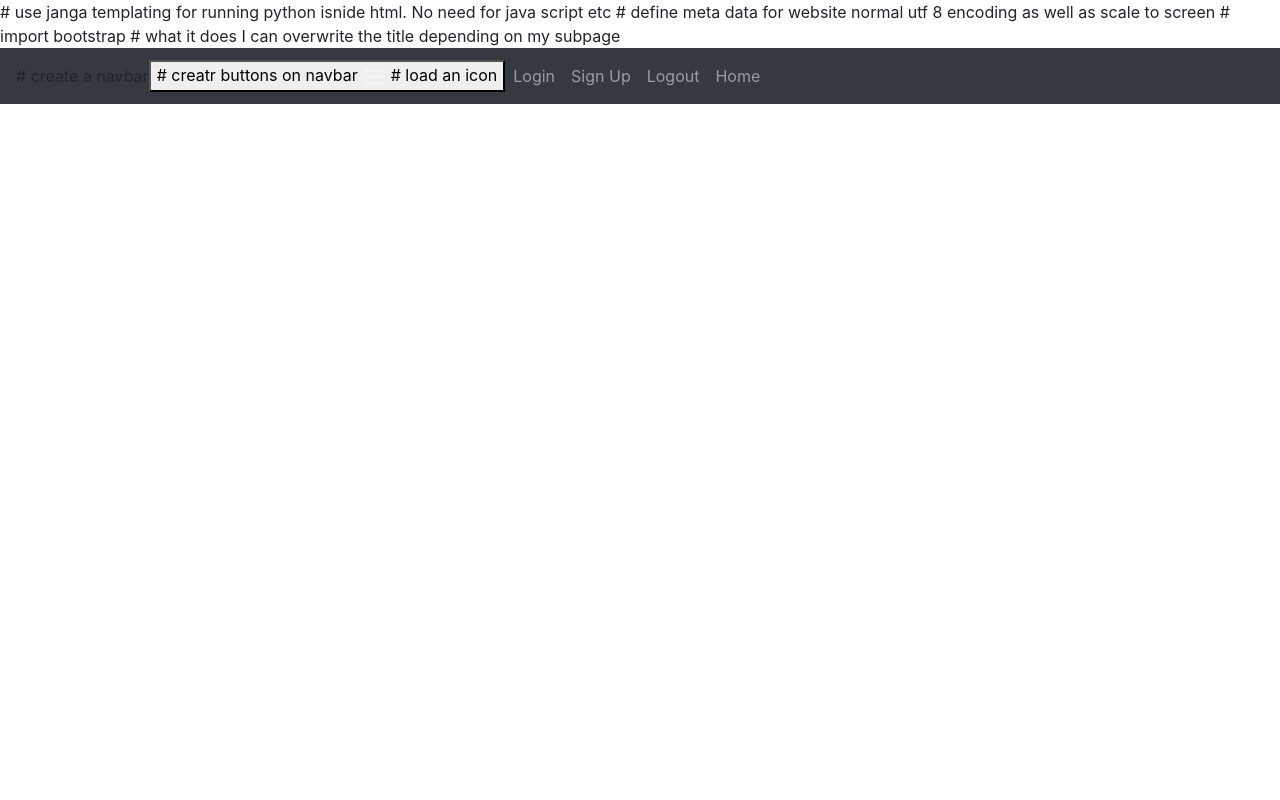
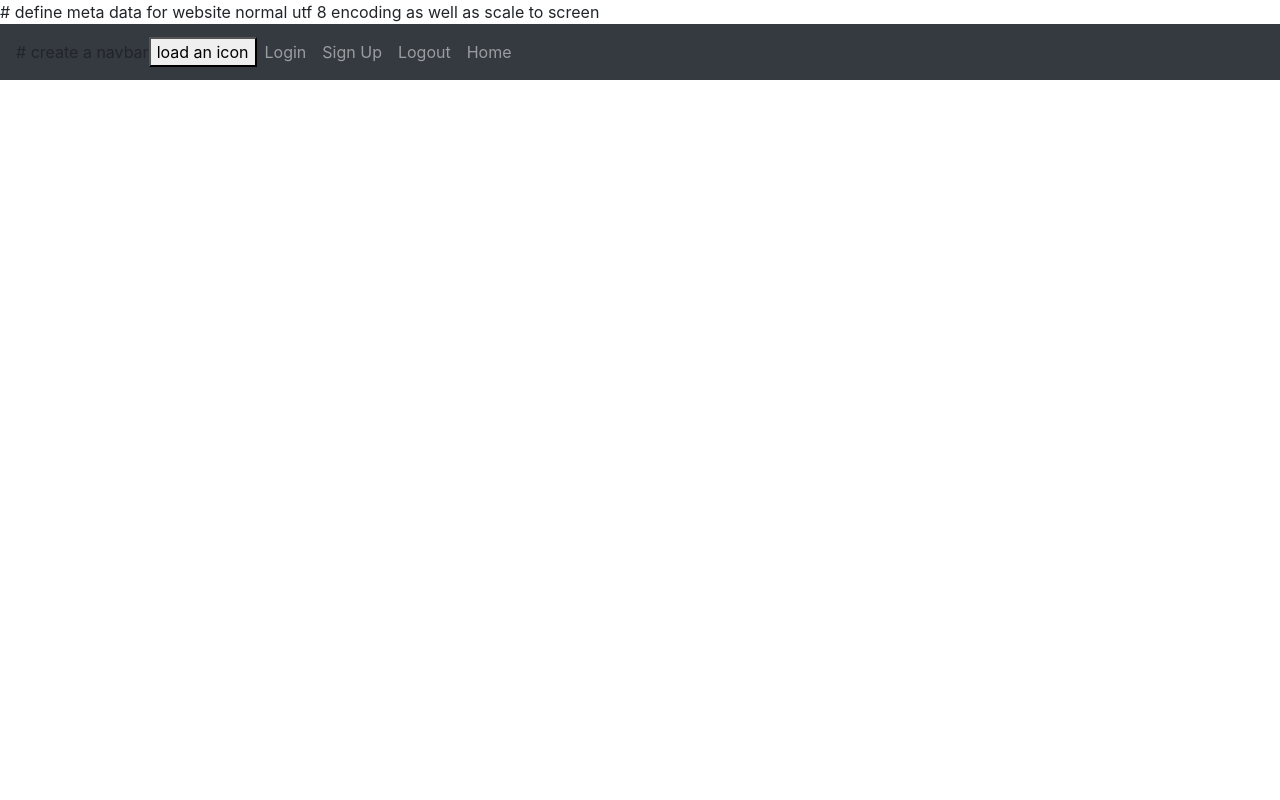
Before and after one commit to fls99/default_project_pfds, a Flask app: page / in a window 1280 px wide. Run offline with Flask 3, Linux system fonts and the light colour scheme; some libraries are stand-ins or nearby versions.

Commit message:
add correct comment format

```diff
--- a/website/templates/base.html
+++ b/website/templates/base.html
@@ -1,5 +1,5 @@
-# use janga templating for running python isnide html. No need for java script
-etc
+<!--# use janga templating for running python isnide html. No need for java script
+etc-->
 <!DOCTYPE html>
 <html>
   <head>
@@ -7,7 +7,7 @@ etc
     screen
     <meta charset="utf-8" />
     <meta name="viewport" content="width=device-width, initial-scale=1" />
-    # import bootstrap
+    <!--# import bootstrap-->
     <link
       rel="stylesheet"
       href="https://stackpath.bootstrapcdn.com/bootstrap/4.4.1/css/bootstrap.min.css"
@@ -20,7 +20,7 @@ etc
       crossorigin="anonymous"
     />
     <title>{% block title %}Home{% endblock %}</title>
-    # what it does I can overwrite the title depending on my subpage
+    <!--# what it does I can overwrite the title depending on my subpage-->
   </head>
 
   <body>
@@ -32,7 +32,7 @@ etc
         data-toggle="collapse"
         data-target="#navbar"
       >
-        # creatr buttons on navbar <span class="navbar-toggler-icon"></span> #
+        <!--# creatr buttons on navbar <span class="navbar-toggler-icon"></span> #-->
         load an icon
       </button>
       <div class="collapse navbar-collapse" id="navbar">
```
